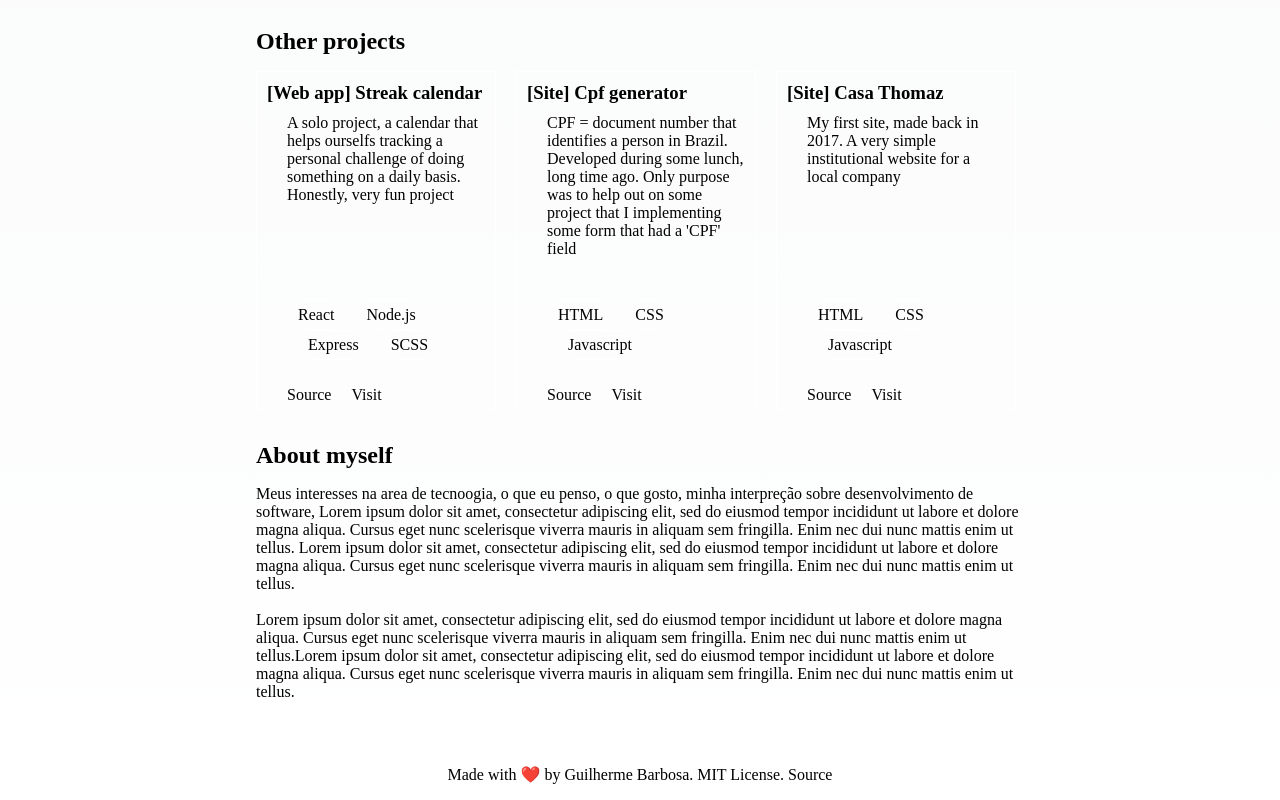
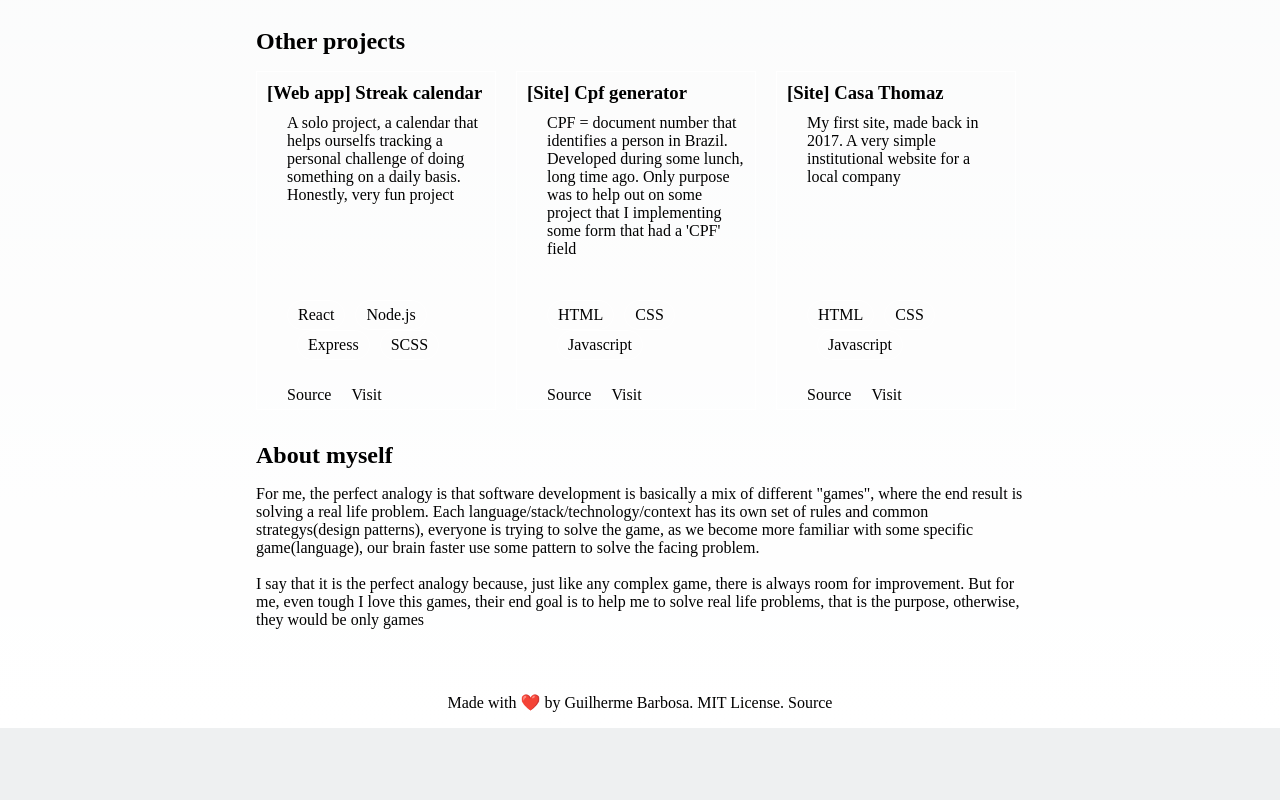
Before and after one commit to guibarbosadev/my-site, a Next.js app: page / in a window 1280 px wide. Shown: the part 2600-3400 px from the top of the page. After the commit the page ends 3328 px from the top, so only its background shows below. Built offline with nearby package versions, Linux system fonts and the light colour scheme.

Commit message:
feat: replace 'about myself' section content

```diff
--- a/src/pages/index.tsx
+++ b/src/pages/index.tsx
@@ -187,27 +187,21 @@ export default function Home({
           <h2>About myself</h2>
           <div>
             <p>
-              Meus interesses na area de tecnoogia, o que eu penso, o que gosto,
-              minha interpreção sobre desenvolvimento de software, Lorem ipsum
-              dolor sit amet, consectetur adipiscing elit, sed do eiusmod tempor
-              incididunt ut labore et dolore magna aliqua. Cursus eget nunc
-              scelerisque viverra mauris in aliquam sem fringilla. Enim nec dui
-              nunc mattis enim ut tellus. Lorem ipsum dolor sit amet,
-              consectetur adipiscing elit, sed do eiusmod tempor incididunt ut
-              labore et dolore magna aliqua. Cursus eget nunc scelerisque
-              viverra mauris in aliquam sem fringilla. Enim nec dui nunc mattis
-              enim ut tellus.
+              {`
+              For me, the perfect analogy is that software development is basically a mix of different
+              "games", where the end result is solving a real life problem. Each language/stack/technology/context
+              has its own set of rules and common strategys(design patterns), everyone is trying to solve the game,
+              as we become more familiar with some specific game(language), our brain faster use some pattern to solve the
+              facing problem.
+              `}
             </p>
             <br></br>
             <p>
-              Lorem ipsum dolor sit amet, consectetur adipiscing elit, sed do
-              eiusmod tempor incididunt ut labore et dolore magna aliqua. Cursus
-              eget nunc scelerisque viverra mauris in aliquam sem fringilla.
-              Enim nec dui nunc mattis enim ut tellus.Lorem ipsum dolor sit
-              amet, consectetur adipiscing elit, sed do eiusmod tempor
-              incididunt ut labore et dolore magna aliqua. Cursus eget nunc
-              scelerisque viverra mauris in aliquam sem fringilla. Enim nec dui
-              nunc mattis enim ut tellus.
+              I say that it is the perfect analogy because, just like any
+              complex game, there is always room for improvement. But for me,
+              even tough I love this games, their end goal is to help me to
+              solve real life problems, that is the purpose, otherwise, they
+              would be only games
             </p>
           </div>
         </section>
```
